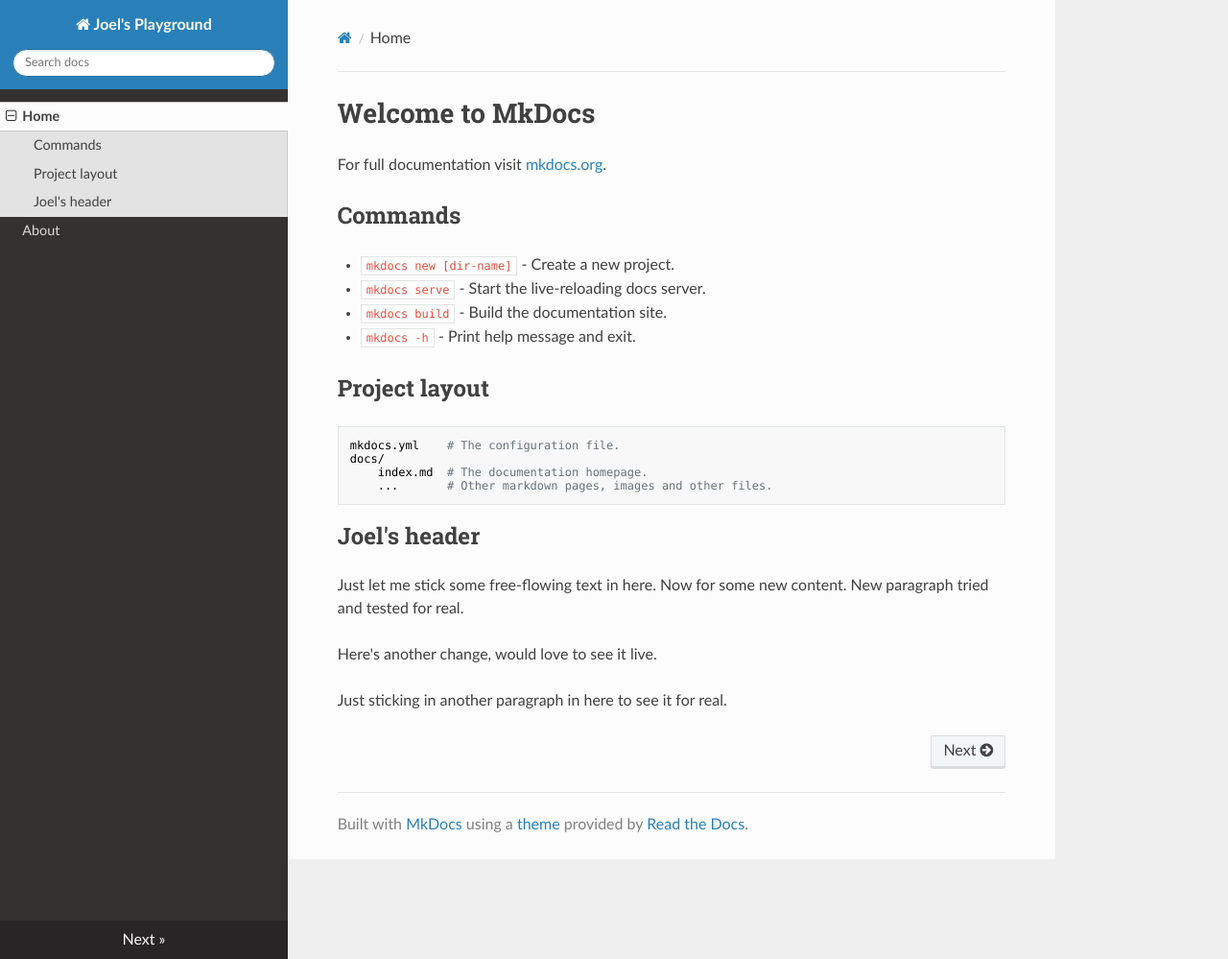
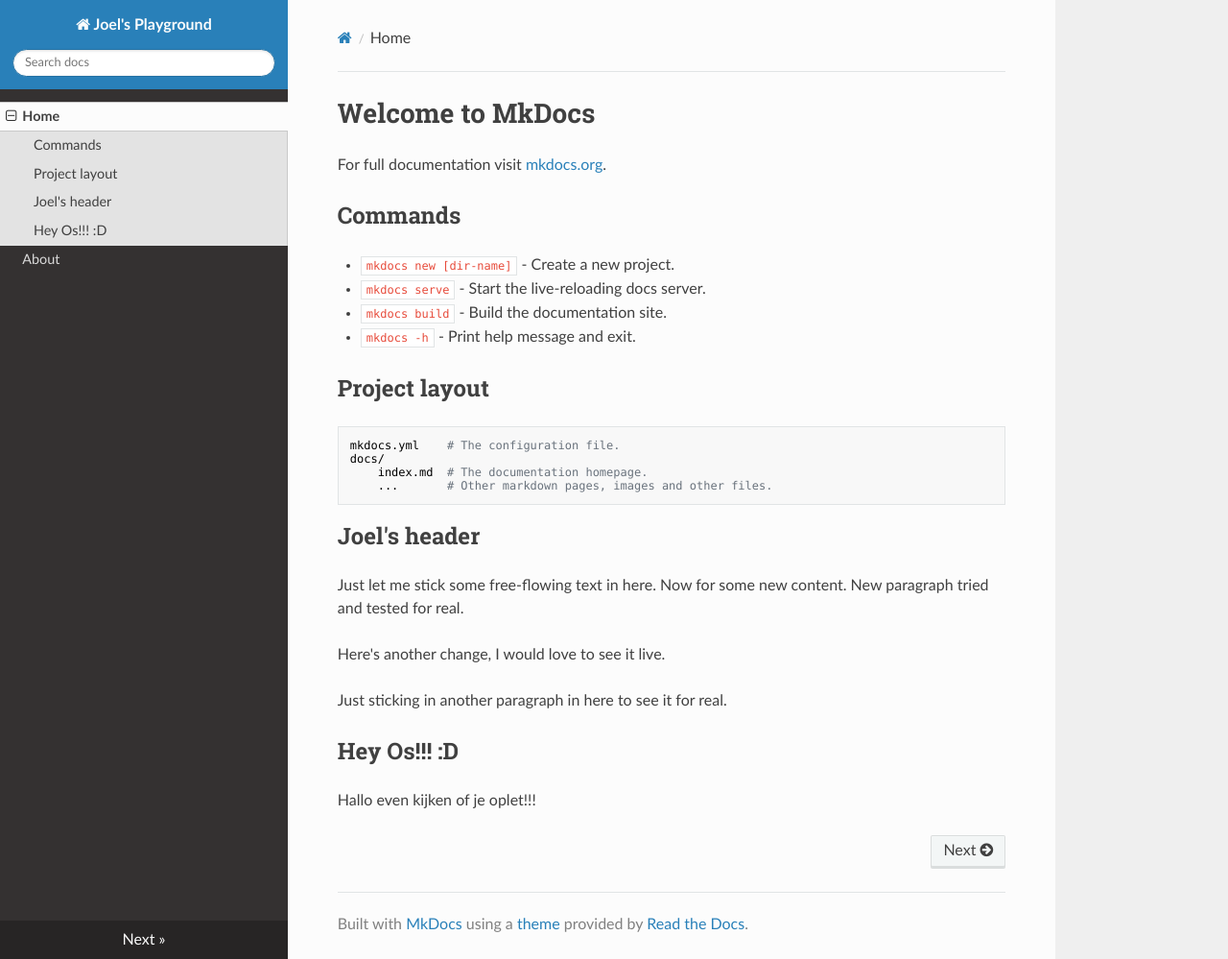
Before and after one commit to joelsholland/docs-proj, an MkDocs documentation site: the page built from docs/index.md, in a window 1280 px wide and 999 px high. Shown: the whole window at 96% size. Built offline with MkDocs 1.6.1, drawn with Linux system fonts in a browser that asks for light colours; nearby versions of some CDN libraries.

Commit message:
oskar latest change

```diff
--- a/docs/index.md
+++ b/docs/index.md
@@ -22,6 +22,9 @@
 Now for some new content.
 New paragraph tried and tested for real.
 
-Here's another change, would love to see it live.
+Here's another change, I would love to see it live.
 
 Just sticking in another paragraph in here to see it for real.
+
+## Hey Os!!! :D
+Hallo even kijken of je oplet!!!
```
